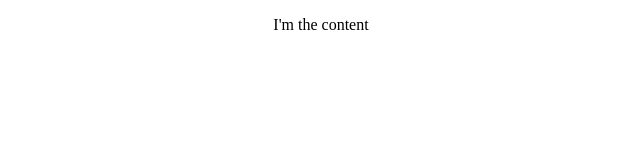
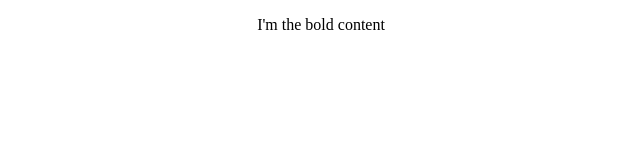
Before and after one commit to MAEldredgePro/gitPages, a plain HTML site: page index.html in a window 1280 px wide. Shown: the full height of the page, 319-959 px from the left. Drawn offline with Linux system fonts and the light colour scheme.

Commit message:
Add demo branch and make some changes to the html/css

```diff
--- a/index.html
+++ b/index.html
@@ -5,10 +5,10 @@
 <head>
     <meta charset=utf-8>
     <link rel="stylesheet" href="gitPages.css">
-    <title>blah</title>
+    <title>This is Mike's MTECH GitHub Pages home page</title>
 </head>
 
 <body>
-    <p>I'm the content</p>
+    <p>I'm the bold content</p>
 </body>
 </html>
```
